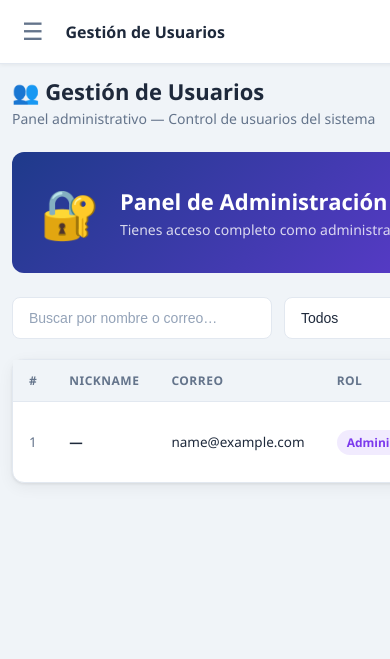
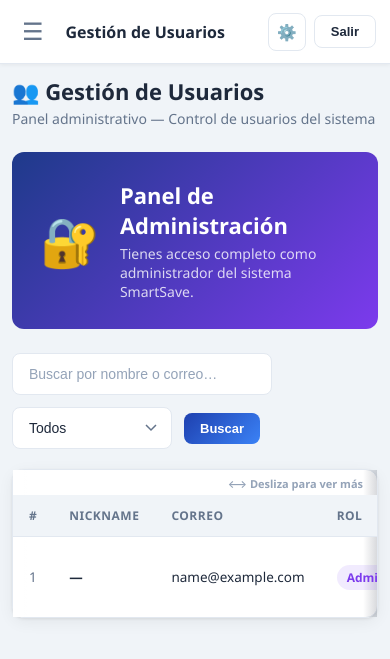
Before and after one commit to Golreddd/TP1202601, a Django app: page /panel-admin/usuarios/ in a window 390 px wide. Shown: the top 659 px of the page. Run offline with Django 5.2, Linux system fonts and the light colour scheme; the visitor is signed in with stand-in values (Sample User, id 1); data comes from the database, SQL or seed files in the repository; data that the repository does not hold is empty; parts of the project's set-up code (start-up, migrations or seed data) failed here and were passed over.

Commit message:
fix(responsive): corrige desborde horizontal real en movil (bug de flexbox)
Causa raiz encontrada con scrollWidth/clientWidth en DevTools: .main es un item
flex dentro de .app y por defecto un item flex no se encoge mas alla del ancho
minimo de su contenido (min-width:auto implicito), asi que cuando algo adentro
tenia un minimo natural mayor al ancho real de pantalla, TODA la app (topbar,
content, cards) se ensanchaba para acomodarlo en vez de encogerse al viewport.
Se agrega min-width:0 en .main, .content y .topbar (el arreglo estandar de
flexbox) y truncado con elipsis en .topbar-title si el titulo no entra.

Ademas:
- 6 tarjetas (Progreso, ML Insights, Analisis de Gastos) usaban .card-header
  (fila horizontal titulo+boton corto) para un titulo + una oracion larga de
  subtitulo debajo -> se apretaban en vez de apilarse. Nueva variante
  .card-header.stack para ese caso.
- Sombra + aviso "Desliza para ver mas" en tablas anchas (.table-wrap) para que
  se note que hay mas columnas al deslizar (registros, tablas de admin).
- Revierte un overflow-wrap:anywhere global que rompia las tablas (partia cada
  palabra letra por letra en vertical) - probado y descartado en el camino.
- Version al JS (antes no tenia cache-busting como el CSS).

Co-Authored-By: Claude Sonnet 5 <noreply@anthropic.com>

```diff
--- a/static/css/sigamos.css
+++ b/static/css/sigamos.css
@@ -95,14 +95,20 @@ a.nav-item.active,div.nav-item.active{background:rgba(59,130,246,.18);color:var(
 .user-role.admin{color:var(--accent);}
 
 /* ===== MAIN CONTENT ===== */
-.main{margin-left:260px;flex:1;display:flex;flex-direction:column;min-height:100vh;}
-.topbar{height:64px;background:var(--white);border-bottom:1px solid var(--border);display:flex;align-items:center;padding:0 28px;gap:16px;position:sticky;top:0;z-index:50;box-shadow:0 1px 4px rgba(0,0,0,.06);}
-.topbar-title{font-size:18px;font-weight:700;color:var(--text);flex:1;}
+/* min-width:0 es el arreglo clasico de flexbox: por defecto un item flex no se
+   encoge mas alla del ancho minimo de su contenido (min-width:auto implicito), asi
+   que si algo adentro (tabla, select, texto largo) tiene un minimo natural mayor al
+   ancho real de pantalla, .main (y con el, TODA la app) se ensancha para acomodarlo
+   en vez de encogerse — este era el causante real de que cada pagina se viera
+   cortada por igual en movil, confirmado con document.querySelectorAll + scrollWidth. */
+.main{margin-left:260px;flex:1;min-width:0;display:flex;flex-direction:column;min-height:100vh;}
+.topbar{height:64px;background:var(--white);border-bottom:1px solid var(--border);display:flex;align-items:center;padding:0 28px;gap:16px;position:sticky;top:0;z-index:50;box-shadow:0 1px 4px rgba(0,0,0,.06);min-width:0;}
+.topbar-title{font-size:18px;font-weight:700;color:var(--text);flex:1;min-width:0;white-space:nowrap;overflow:hidden;text-overflow:ellipsis;}
 .topbar-actions{display:flex;align-items:center;gap:12px;}
 .icon-btn{width:38px;height:38px;border-radius:var(--radius-sm);border:1.5px solid var(--border);background:var(--white);display:flex;align-items:center;justify-content:center;cursor:pointer;color:var(--text2);font-size:16px;transition:all .2s;text-decoration:none;}
 .icon-btn:hover{border-color:var(--primary-light);color:var(--primary);}
 .streak-badge{background:linear-gradient(135deg,#f97316,#ef4444);color:#fff;font-size:12px;font-weight:700;padding:4px 10px;border-radius:20px;}
-.content{flex:1;padding:28px;}
+.content{flex:1;min-width:0;padding:28px;}
 
 /* ===== DJANGO MESSAGES ===== */
 .msg-alert{display:flex;align-items:center;gap:10px;padding:12px 18px;border-radius:var(--radius-sm);margin-bottom:16px;font-size:13.5px;font-weight:500;flex-wrap:wrap;}
@@ -116,6 +122,11 @@ a.nav-item.active,div.nav-item.active{background:rgba(59,130,246,.18);color:var(
 /* ===== CARDS ===== */
 .card{background:var(--card);border-radius:var(--radius);border:1px solid var(--border);box-shadow:var(--shadow);}
 .card-header{padding:20px 24px 0;display:flex;align-items:center;justify-content:space-between;}
+/* Variante para encabezados con titulo + una oracion de subtitulo debajo (no un
+   boton/tag corto al lado): .card-header por defecto es una FILA (titulo a la
+   izquierda, accion a la derecha) — con texto largo eso los aprieta uno junto al
+   otro y se corta en movil. .stack los apila verticalmente, como corresponde. */
+.card-header.stack{flex-direction:column;align-items:flex-start;}
 .card-title{font-size:15px;font-weight:700;color:var(--text);}
 .card-body{padding:20px 24px;}
 
@@ -162,7 +173,25 @@ a.nav-item.active,div.nav-item.active{background:rgba(59,130,246,.18);color:var(
 .chart-container.short{height:200px;}
 
 /* ===== TABLES ===== */
-.table-wrap{overflow-x:auto;}
+/* Tablas con muchas columnas (registros, admin) no siempre entran en una pantalla de
+   celular: se dejan deslizar de lado (comportamiento correcto), pero en movil el
+   navegador oculta la barra de scroll hasta que se toca, asi que nadie se entera de
+   que hay mas contenido a la derecha. Se agrega una sombra en el borde derecho -
+   "scroll shadow", con degradados en dos capas (local = se mueve con el contenido y
+   tapa la sombra al llegar al final; scroll = fija, siempre pegada al borde real) -
+   sin JS, desaparece sola cuando ya no queda nada por deslizar.
+   Fuente del patron: https://css-tricks.com/scroll-shadows-with-background-attachment-local/ */
+.table-wrap{
+  overflow-x:auto;
+  background:
+    linear-gradient(to right, var(--card) 30%, rgba(255,255,255,0)) 0 0,
+    linear-gradient(to right, rgba(255,255,255,0), var(--card) 70%) 100% 0,
+    linear-gradient(to right, rgba(15,23,42,.16), rgba(15,23,42,0)) 0 0,
+    linear-gradient(to left, rgba(15,23,42,.16), rgba(15,23,42,0)) 100% 0;
+  background-repeat:no-repeat;
+  background-size:36px 100%, 36px 100%, 14px 100%, 14px 100%;
+  background-attachment:local, local, scroll, scroll;
+}
 table{width:100%;border-collapse:collapse;}
 thead th{background:var(--bg);font-size:12px;font-weight:600;color:var(--text2);text-transform:uppercase;letter-spacing:.5px;padding:12px 16px;text-align:left;border-bottom:1px solid var(--border);}
 tbody tr{transition:background .15s;}
@@ -435,6 +464,17 @@ html,body{overflow-x:hidden;}
   .chart-container.tall{height:260px;}
   /* Botones de acción en filas de tabla / grupos no se montan */
   .flex.gap-3.justify-end{flex-wrap:wrap;}
+  /* Aviso explícito de que la tabla se puede deslizar (además de la sombra de
+     arriba) — en el celular real cuesta notar que hay más columnas a la derecha. */
+  .table-wrap::before{
+    content:'⟷ Desliza para ver más';
+    display:block;
+    font-size:11px;
+    font-weight:600;
+    color:var(--text3);
+    text-align:right;
+    padding:6px 14px 4px;
+  }
 }
 
 /* Móvil pequeño */
--- a/templates/base.html
+++ b/templates/base.html
@@ -6,7 +6,7 @@
 <meta name="viewport" content="width=device-width, initial-scale=1.0">
 <title>{% block title %}SmartSave{% endblock %} — Plataforma Financiera Inteligente</title>
 <script src="https://cdn.jsdelivr.net/npm/chart.js@4.4.0/dist/chart.umd.min.js"></script>
-<link rel="stylesheet" href="{% static 'css/sigamos.css' %}?v=9">
+<link rel="stylesheet" href="{% static 'css/sigamos.css' %}?v=12">
 {% block extra_css %}{% endblock %}
 </head>
 <body>
@@ -210,7 +210,7 @@ document.addEventListener('DOMContentLoaded', function () {
 });
 </script>
 
-<script src="{% static 'js/sigamos.js' %}"></script>
+<script src="{% static 'js/sigamos.js' %}?v=3"></script>
 {% block extra_js %}{% endblock %}
 
 </body>
--- a/templates/base_auth.html
+++ b/templates/base_auth.html
@@ -5,7 +5,7 @@
 <meta charset="UTF-8">
 <meta name="viewport" content="width=device-width, initial-scale=1.0">
 <title>{% block title %}Acceso{% endblock %} — SmartSave</title>
-<link rel="stylesheet" href="{% static 'css/sigamos.css' %}?v=6">
+<link rel="stylesheet" href="{% static 'css/sigamos.css' %}?v=9">
 {% block extra_css %}{% endblock %}
 </head>
 <body>
@@ -34,7 +34,7 @@
 </div>
 
 <div class="toast" id="toast"></div>
-<script src="{% static 'js/sigamos.js' %}"></script>
+<script src="{% static 'js/sigamos.js' %}?v=3"></script>
 {% block extra_js %}{% endblock %}
 
 </body>
--- a/templates/financiero/analisis.html
+++ b/templates/financiero/analisis.html
@@ -84,7 +84,7 @@
 
 <!-- Tabla de registros -->
 <div class="card">
-  <div class="card-header mb-4">
+  <div class="card-header stack mb-4">
     <div class="card-title">Detalle por Período <span class="text-sm text-muted">({{ total_registros }} en total)</span></div>
     <div class="text-sm text-muted" style="margin-top:4px;">Los gráficos muestran tus últimos {{ n_meses }} meses; la tabla, todos tus períodos.</div>
   </div>
--- a/templates/gamificacion/progreso.html
+++ b/templates/gamificacion/progreso.html
@@ -14,7 +14,7 @@
 
 {% if plan_activo %}
 <div class="card mb-6">
-  <div class="card-header mb-4">
+  <div class="card-header stack mb-4">
     <div class="card-title">{{ plan_activo.icono }} Mi Plan Activo — {{ plan_activo.nombre_plan }}</div>
     <div class="text-sm text-muted" style="margin-top:4px;">
       Adoptado el {{ plan_activo.fecha_seleccion|date:"d/m/Y" }} ·
--- a/templates/recomendaciones/_resultado_ml.html
+++ b/templates/recomendaciones/_resultado_ml.html
@@ -73,7 +73,7 @@ Usado por ml_insights.html y historial_detalle.html.
 {% if detalle.opciones %}
 <!-- Estrategias de recorte (counterfactual) -->
 <div class="card mb-6">
-  <div class="card-header mb-4">
+  <div class="card-header stack mb-4">
     <div class="card-title">📋 Estrategias de Ahorro — {{ ultimo.registro.periodo|date:"F Y"|capfirst }}</div>
     <div class="text-sm text-muted" style="margin-top:4px;">
       Planes de recorte por categoría para alcanzar tu meta este mes (lo prescindible primero, vivienda y alimentos al final)
--- a/templates/recomendaciones/_resultado_ml_js.html
+++ b/templates/recomendaciones/_resultado_ml_js.html
@@ -175,7 +175,7 @@ function renderAlternativas() {
 
   el.innerHTML = `
     <div class="card">
-      <div class="card-header mb-4">
+      <div class="card-header stack mb-4">
         <div class="card-title">💡 Alternativas para tu situación</div>
         <div class="text-sm text-muted" style="margin-top:4px;">
           Opciones adicionales cuando las estrategias de recorte no son suficientes
--- a/templates/recomendaciones/ml_insights.html
+++ b/templates/recomendaciones/ml_insights.html
@@ -69,7 +69,7 @@
 {% if tendencia %}
 <!-- ===== ANÁLISIS DE TENDENCIA MULTI-MES ===== -->
 <div class="card mb-6">
-  <div class="card-header mb-4">
+  <div class="card-header stack mb-4">
     <div class="card-title">📈 Análisis de Tendencia · {{ tendencia.n_meses }} meses</div>
     <div class="text-sm text-muted" style="margin-top:4px;">
       Cómo evoluciona tu ahorro a lo largo de tu historial (no solo el último mes).
@@ -125,7 +125,7 @@
 <!-- Historial -->
 {% if total_analisis > 1 %}
 <div class="card">
-  <div class="card-header mb-4">
+  <div class="card-header stack mb-4">
     <div class="card-title">📅 Historial de Análisis <span class="text-sm text-muted">({{ total_analisis }} en total)</span></div>
     <div class="text-sm text-muted" style="margin-top:4px;">
       Cada análisis corresponde al <strong>mes que elegiste</strong>: la clasificación y el plan son del mismo mes. Haz clic en un análisis para ver sus recomendaciones completas.
```
